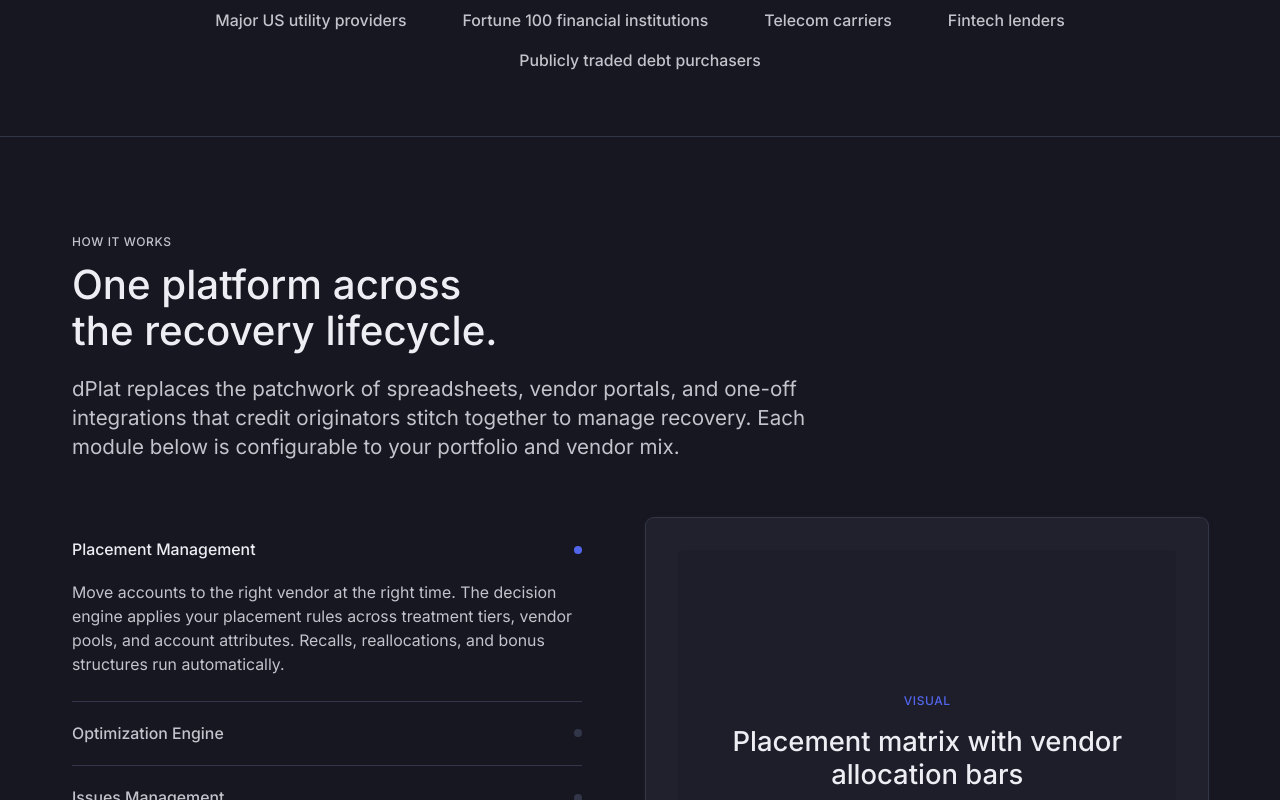
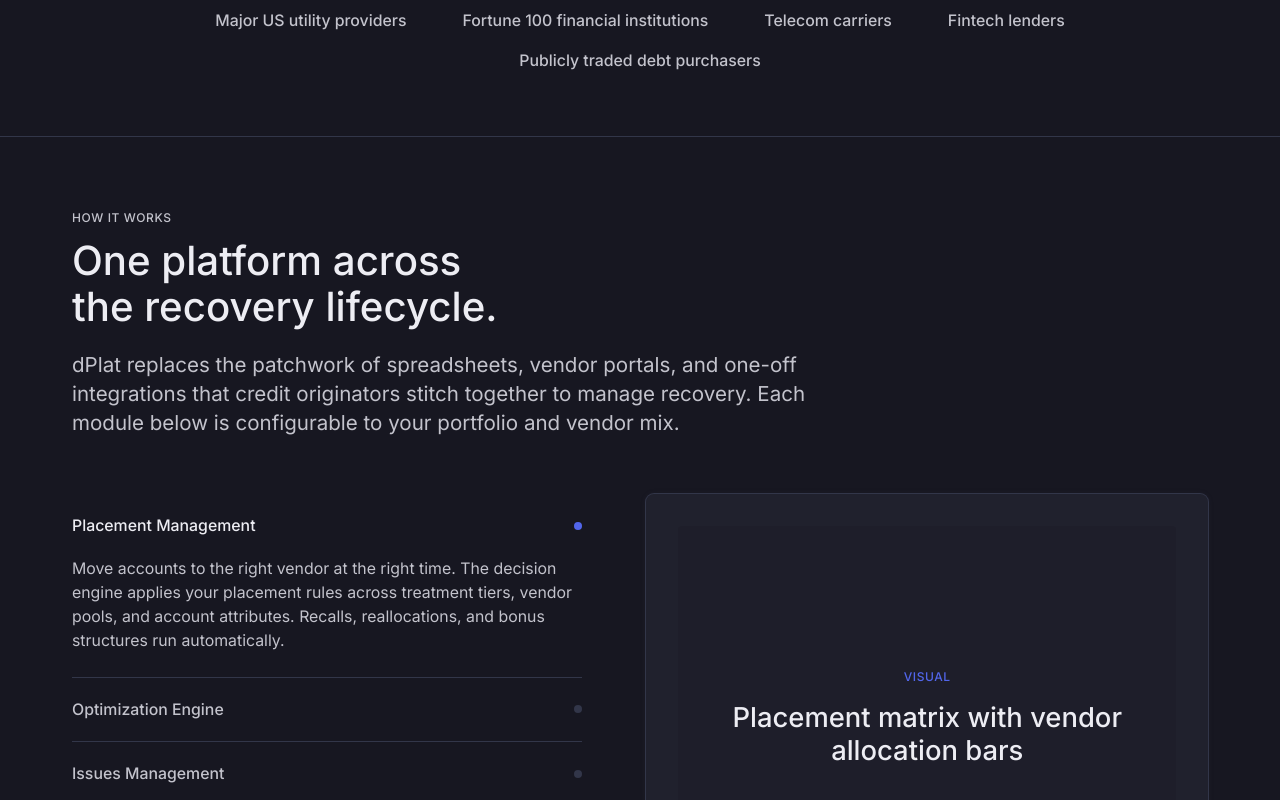
Before and after one commit to connorsewer/debtnext-com-redesign, a Next.js app: page / in a window 1280 px wide. Shown: the part 3320-4120 px from the top of the page. Built offline with nearby package versions, Linux system fonts and the light colour scheme; no server answers; a web font is replaced by a local one.

Commit message:
feat(m4): add mobile/tablet section padding tokens and wire SectionContainer

```diff
--- a/src/app/globals.css
+++ b/src/app/globals.css
@@ -228,10 +228,13 @@
   --text-caption--line-height: 1.42;
   --text-caption--font-weight: 480;
 
-  /* Spacing scale — DESIGN.md §4.3 */
+  /* Spacing scale — DESIGN.md §4.3 + §9.5 */
   --spacing: 0.25rem; /* 4px base */
   --spacing-18: 4.5rem;  /* 72 */
   --spacing-24: 6rem;    /* 96 */
+  --space-section-mobile: 3rem;   /* 48 */
+  --space-section-tablet: 3.5rem; /* 56 */
+  --space-section-desktop: 4.5rem; /* 72 */
 
   /* Touch targets — DESIGN.md §9.3 (iOS HIG 44px floor) */
   --size-touch: 2.75rem;        /* 44 */
--- a/src/components/sections/SectionContainer.tsx
+++ b/src/components/sections/SectionContainer.tsx
@@ -38,7 +38,7 @@
         surface === "light" && "theme-light",
         "bg-[var(--background)] text-[var(--foreground)]",
         surface === "elevated-dark" && "bg-[var(--card)]",
-        "py-12 md:py-20 lg:py-24",
+        "py-[var(--space-section-mobile)] md:py-[var(--space-section-tablet)] lg:py-[var(--space-section-desktop)]",
         className
       )}
       {...rest}
```
